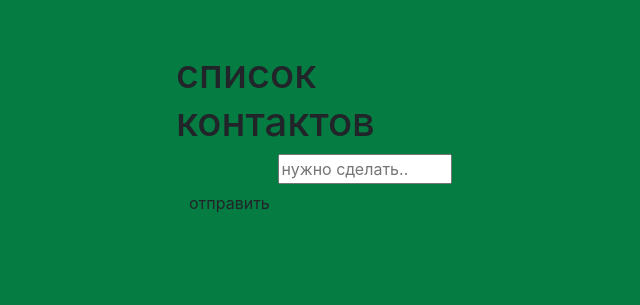
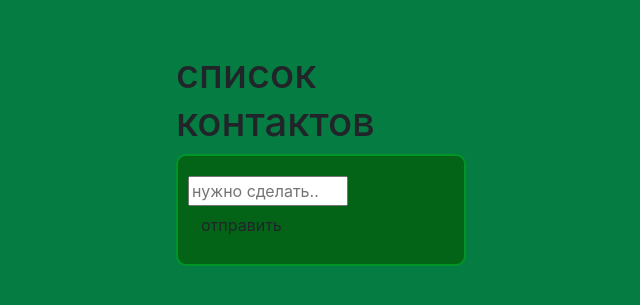
Before and after one commit to qafarlikerim/kera.ga, a PHP site: page / in a window 1280 px wide. Shown: the top 305 px of the page, without its empty margins (319-959 px from the left). Run offline with PHP 8.4, Linux system fonts and the light colour scheme.

Commit message:
Update style.css

```diff
--- a/css/style.css
+++ b/css/style.css
@@ -5,7 +5,7 @@ body {background-color: #057c41!important}
    width: 25%!important;
 }
 
-from {
+form {
    background: #036418;
    border: 2px solid #019426;
    border-radius: 10px;
@@ -14,6 +14,6 @@ from {
 
 #task {
    width: 60%;
-   float: right;
+   float: left;
    margin-right: 5%;
 }
```
